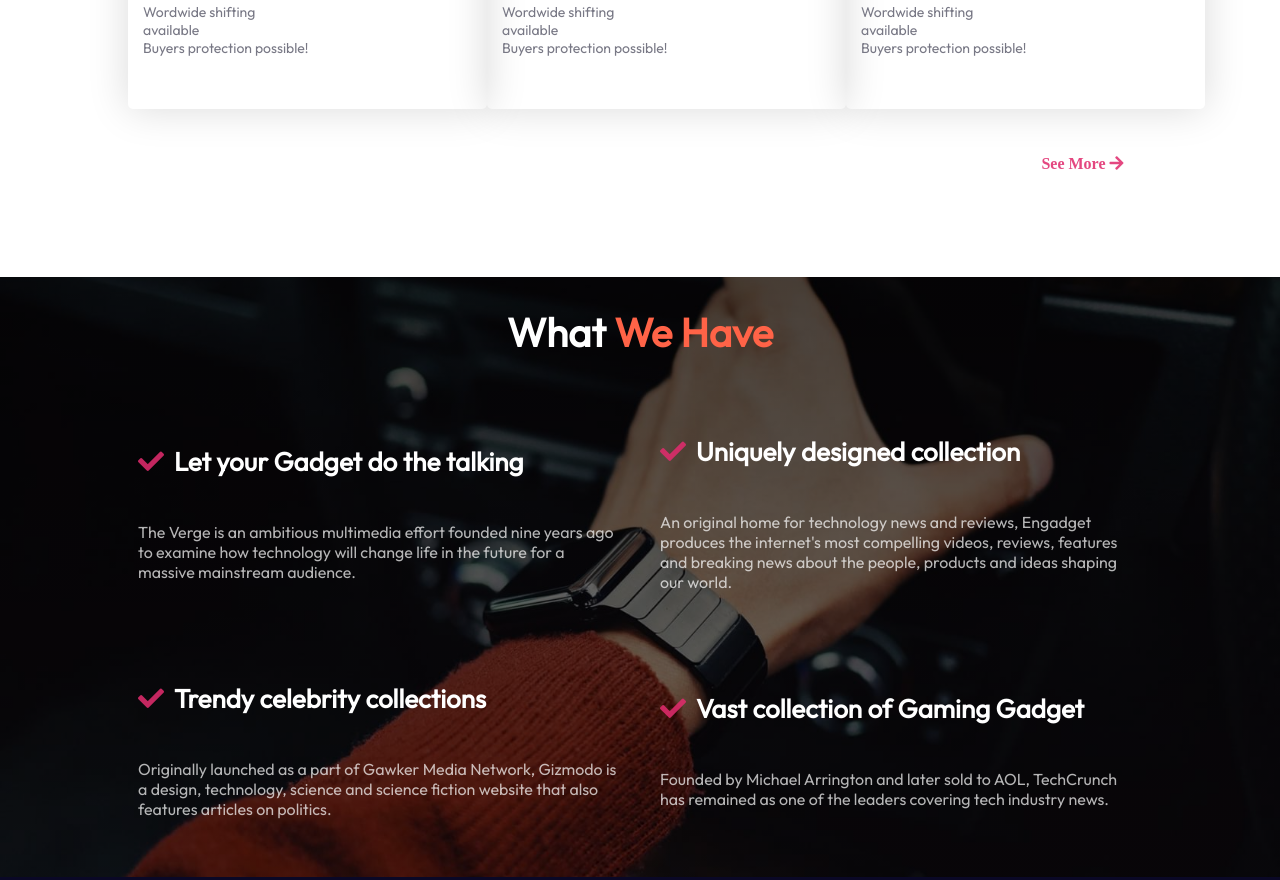
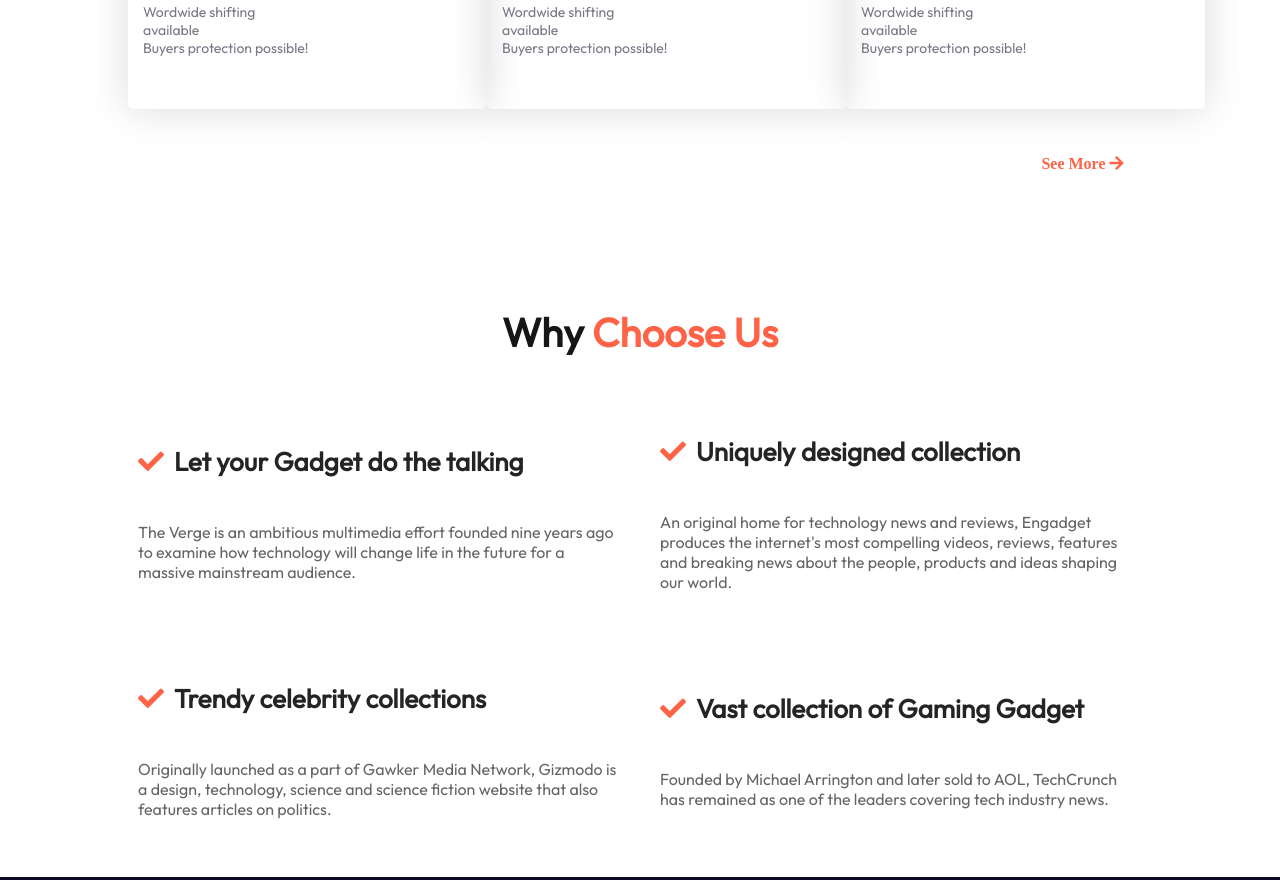
Before and after one commit to aansourav/ProgrammingHero-Assignment-02, a plain HTML site: page index.html in a window 1280 px wide. Shown: the part 2024-2904 px from the top of the page. Drawn offline with Linux system fonts and the light colour scheme.

Commit message:
Final Check and Change

```diff
--- a/css/styles.css
+++ b/css/styles.css
@@ -200,7 +200,7 @@ header .nav-links li a {
 .see-more-button a {
   text-decoration: none;
   padding: 2px 8px;
-  color: #e02c6dde;
+  color: tomato;
   font-family: Poppins;
   font-style: normal;
   font-weight: bold;
@@ -208,10 +208,11 @@ header .nav-links li a {
   line-height: 24px;
 }
 
+.see-more-button a:hover {
+  text-shadow: 5px 10px 8px #3b3b3b83;
+}
+
 .features {
-  /* margin: 20px 0px; */
-  background: linear-gradient(0deg, rgba(0, 0, 0, 0.5), rgba(0, 0, 0, 0.7)),
-    url("../images/feature-banner.jpg");
   width: 100%;
   height: 600px;
   background-repeat: no-repeat;
@@ -221,7 +222,7 @@ header .nav-links li a {
 .feature-title {
   font-size: 40px;
   text-align: center;
-  color: #ffffff;
+  color: #161616;
   padding-top: 30px;
 }
 .tomato-color {
@@ -239,7 +240,7 @@ header .nav-links li a {
 }
 
 .features .container .feature {
-  color: #ffffff;
+  color: #242424;
   padding: 10px;
 }
 .features .container .feature .feature-heading {
@@ -249,12 +250,12 @@ header .nav-links li a {
   margin-bottom: 9px;
 }
 .features .container .feature .feature-heading :hover {
-  color: #e02c6dde;
+  color: tomato;
   transition-duration: 0.4s;
 }
 .features .container .feature .feature-heading .fa {
   margin-right: 10px;
-  color: #e02c6dde;
+  color: tomato;
 }
 .features .container .feature p {
   margin-top: 4px;
@@ -424,5 +425,4 @@ footer .social-links span {
   .features {
     height: 1000px;
   }
-
 }
--- a/index.html
+++ b/index.html
@@ -251,7 +251,7 @@
       <!-- Grid of Collection Section Ends -->
 
       <section class="features">
-        <h1 class="feature-title">What <span class="tomato-color">We Have</span></h1>
+        <h1 class="feature-title">Why <span class="tomato-color">Choose Us</span></h1>
         <div class="container">
           <div class="feature">
             <div class="feature-heading">
@@ -296,6 +296,7 @@
           </div>
         </div>
       </section>
+
     </main>
 
     <footer>
```
